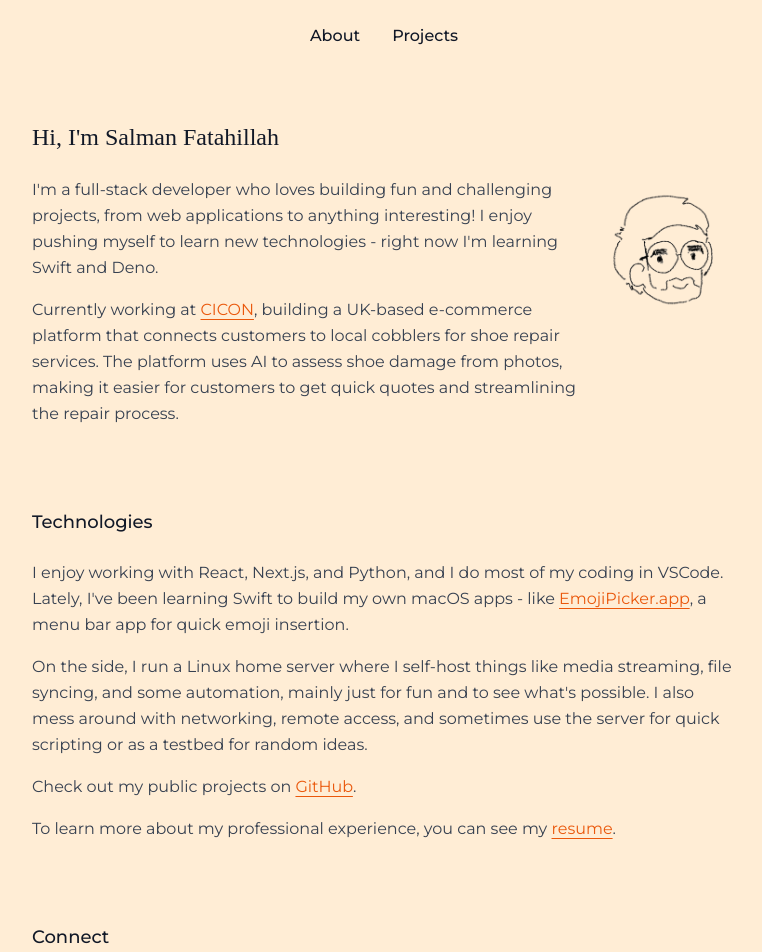
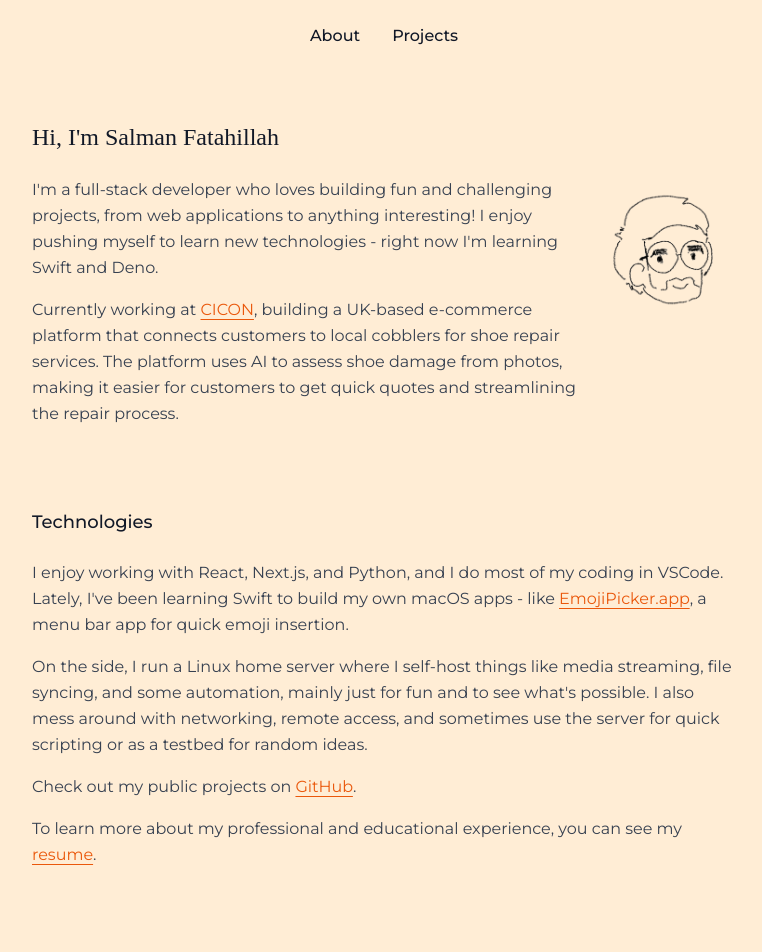
Before and after one commit to salmaniye/salmaniye.github.io, a React (Vite) app: page / in a window 1280 px wide. Shown: the top 952 px of the page, without its empty margins (256-1018 px from the left). Built offline with nearby package versions, Linux system fonts and the light colour scheme; a web font is replaced by a local one.

Commit message:
updated hero

```diff
--- a/src/components/Hero.tsx
+++ b/src/components/Hero.tsx
@@ -84,7 +84,7 @@ const Hero: React.FC = () => {
               .
             </p>
             <p>
-              To learn more about my professional experience, you can see my{" "}
+              To learn more about my professional and educational experience, you can see my{" "}
               <a
                 href="/resume/CV_Salman_Fatahillah.pdf"
                 target="_blank"
```
